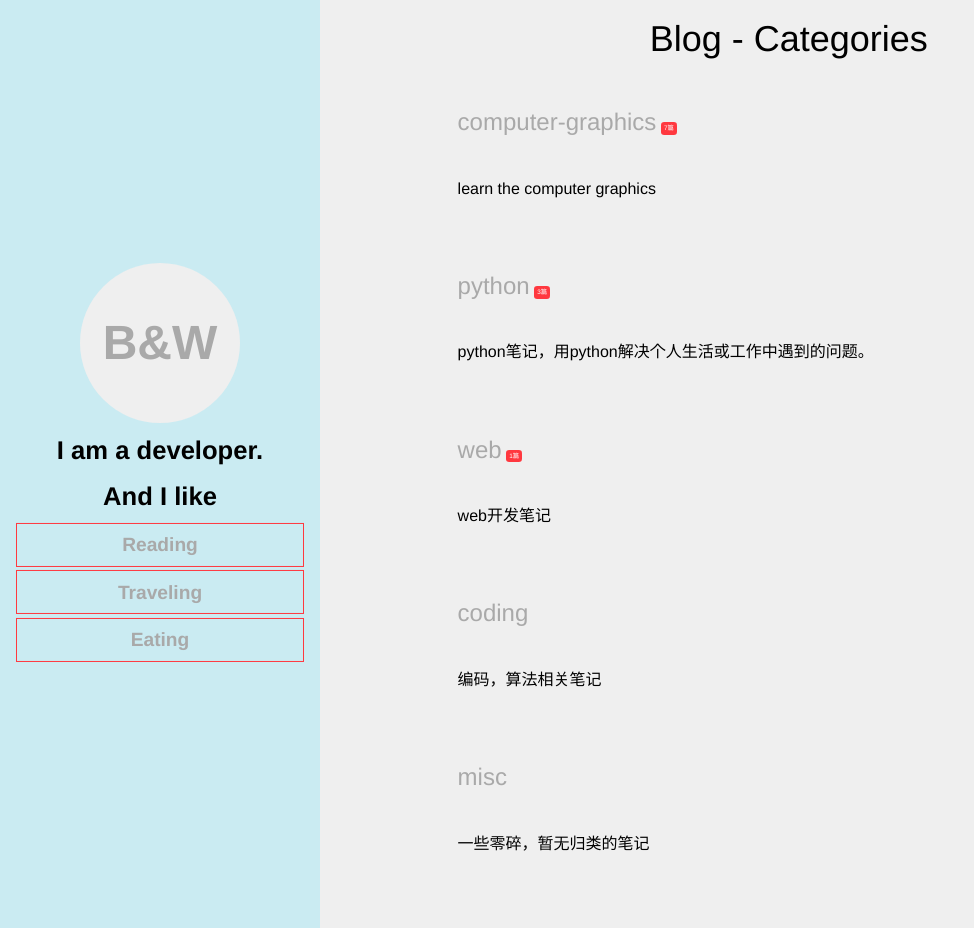
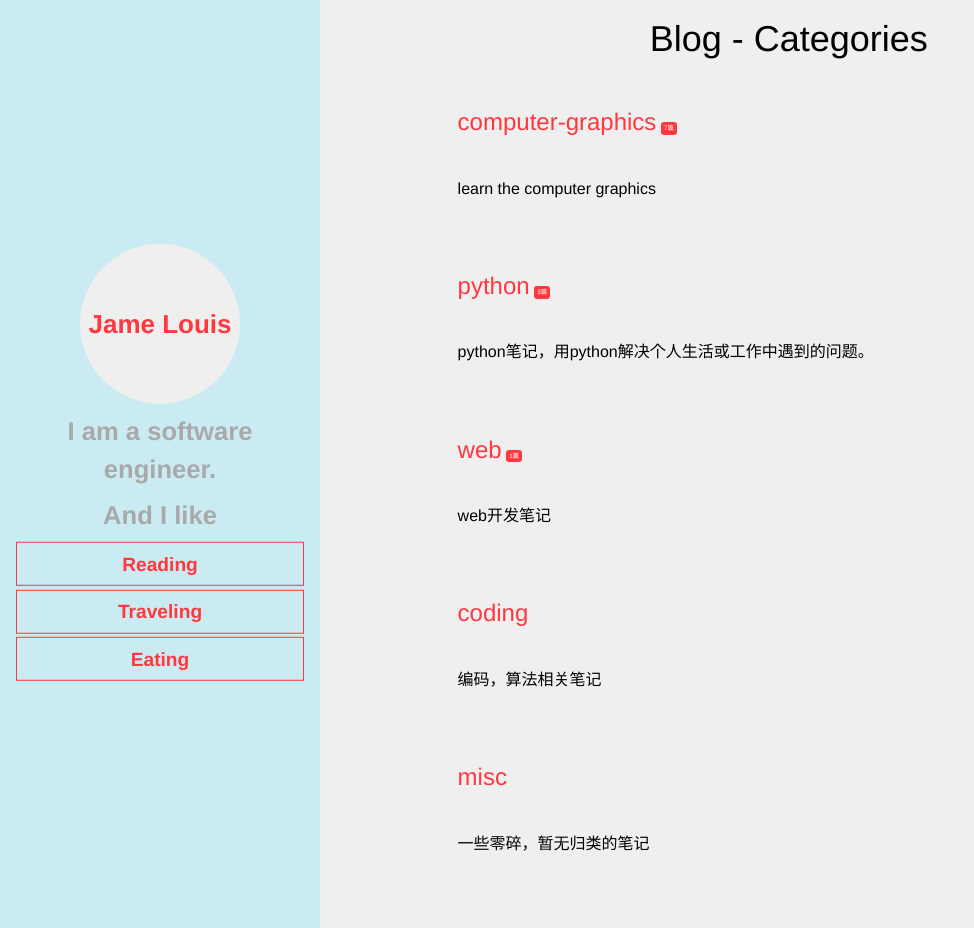
Before and after one commit to jamelouis/blog, a Jekyll site: the page built from index.md, in a window 1280 px wide and 928 px high. Shown: the whole window, without its empty margins (0-974 px from the left). Built offline with Jekyll 4.4.1, drawn with Linux system fonts in a browser that asks for light colours.

Commit message:
consistence

```diff
--- a/_layouts/post.html
+++ b/_layouts/post.html
@@ -10,8 +10,8 @@
     <body>
         <header>
             <div class="vertical-align-whole-page">
-                <span class="vertical-align"><a href="{{ site.base_url }}">B&W</a></span>
-                <p>I am a developer.</p>
+                <span class="vertical-align"><a href="{{ site.base_url }}">Jame Louis</a></span>
+                <p>I am a software engineer.</p>
                 <p>And I like</p>
                 <nav>
                     <ul>
--- a/_sass/app.scss
+++ b/_sass/app.scss
@@ -11,12 +11,12 @@ header p {
 https://codepen.io/jamelouis/pen/OBXKqZ
 */
 .vertical-align {
-    font-size: 48px;
+    font-size: 26px;
     width: 160px;
-    height: 160px - (160px - 48px) / 2;
+    height: 93px;
     border-radius: 80px;
     text-align: center;
-    padding-top: (160px - 48px) / 2;
+    padding-top: 67px;
     display: inline-block;
     box-sizing: content-box;
 }
--- a/_sass/common_color.scss
+++ b/_sass/common_color.scss
@@ -13,12 +13,13 @@ header {
 }
 
 a {
-    color: $carbon;
+    color: $watermelon;
     text-decoration: none;
 }
 
 a:hover {
-    color: $watermelon;
+    color: $carbon;
+    background: $watermelon;
 }
 
 nav {
@@ -40,3 +41,7 @@ span.articles-count {
     color: white;
     background-color: $watermelon;
 }
+
+header p {
+    color: $carbon;
+}
```
